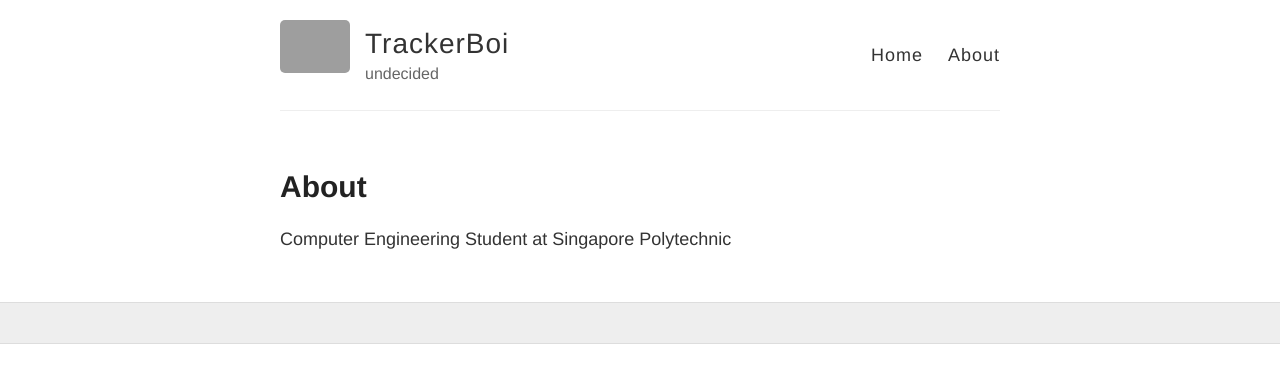
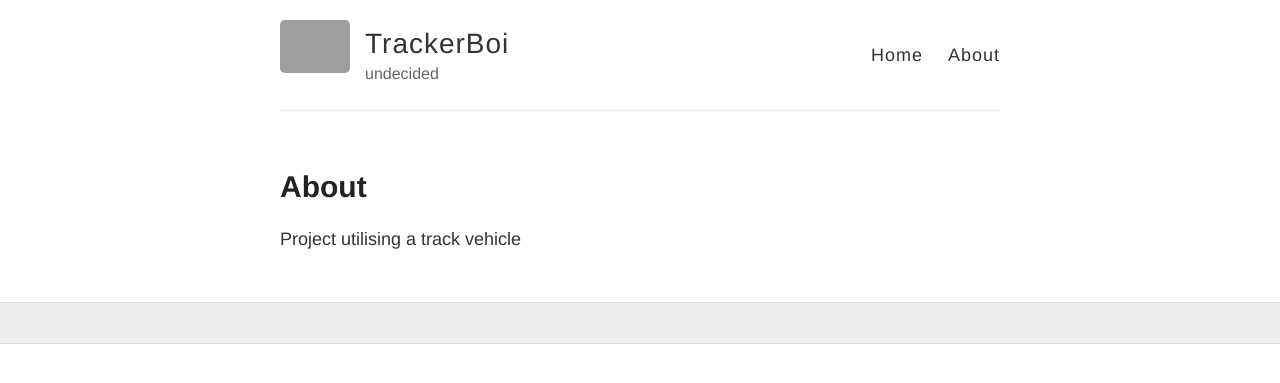
Before and after one commit to Jasperabez/TrackerBoi, a Jekyll site: the page built from about.md, in a window 1280 px wide. Shown: the top 383 px of the page. Built offline with Jekyll 4.4.1, drawn with Linux system fonts in a browser that asks for light colours; grey boxes are pictures that could not be loaded.

Commit message:
modify about page

```diff
--- a/about.md
+++ b/about.md
@@ -4,4 +4,4 @@ title: About
 permalink: /about/
 ---
 
-Computer Engineering Student at Singapore Polytechnic
+Project utilising a track vehicle
```
